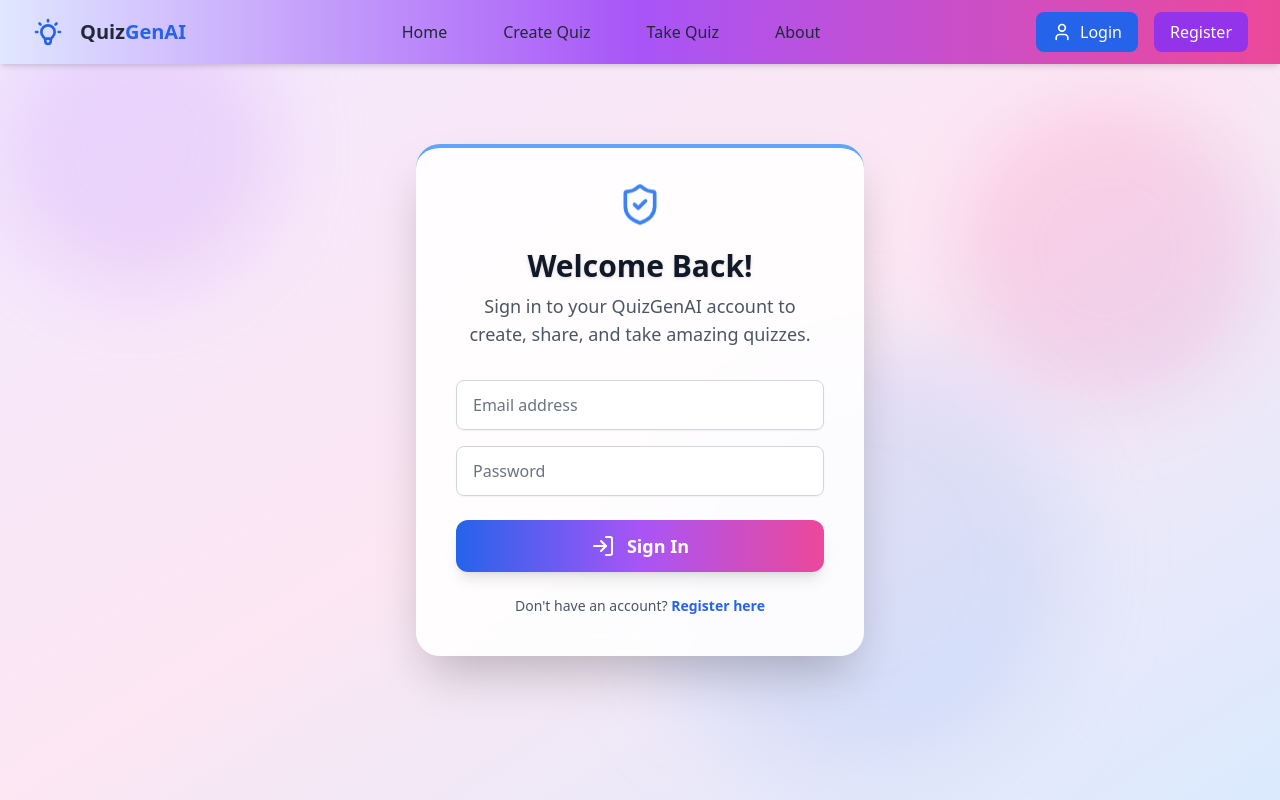
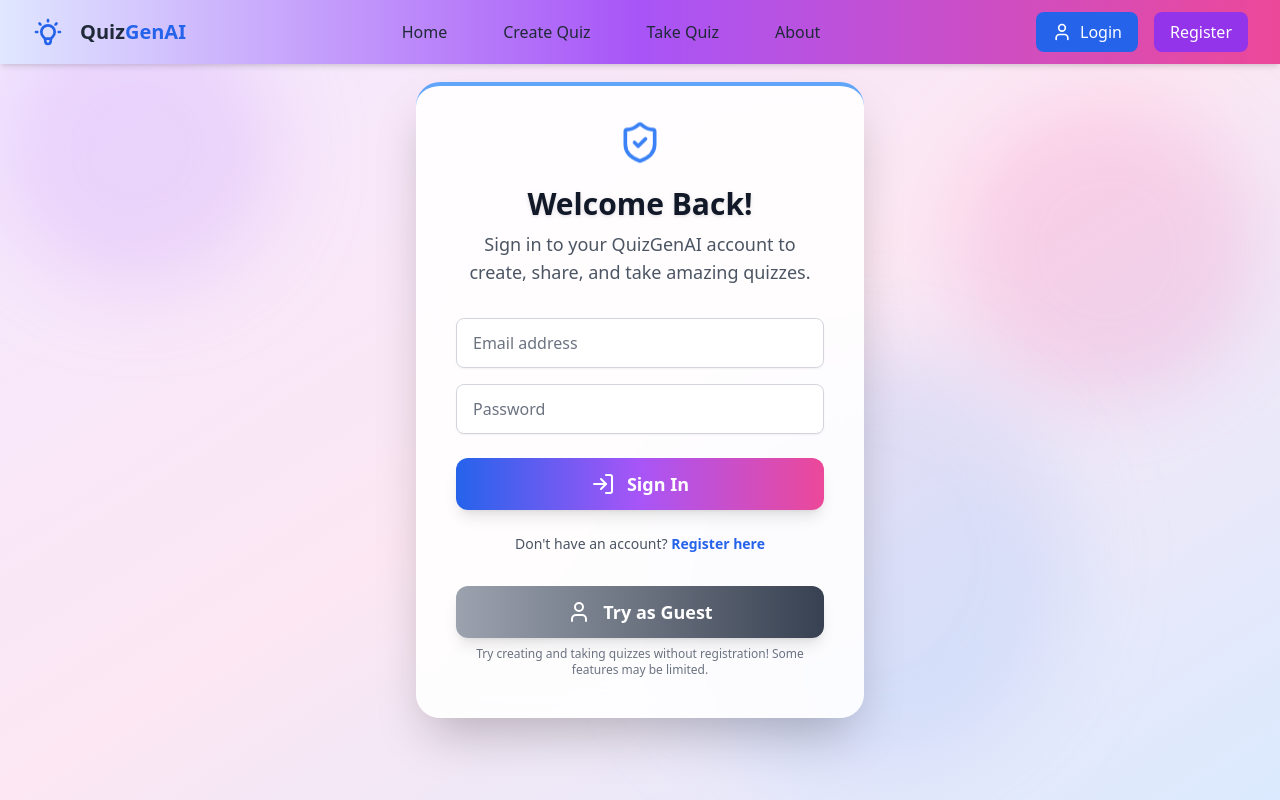
Before and after one commit to rajbhai129/QuizGenAI, a React (Create React App) app in the folder quiz-app/: page /login in a window 1280 px wide. Shown: the top 800 px of the page. Built offline with nearby package versions, Linux system fonts and the light colour scheme; no server answers.

Commit message:
try guest

```diff
--- a/quiz-app/src/components/Auth/Login.jsx
+++ b/quiz-app/src/components/Auth/Login.jsx
@@ -1,6 +1,9 @@
 import React, { useState } from 'react';
 import { useNavigate } from 'react-router-dom';
-import { LogIn, ShieldCheck } from 'lucide-react';
+import { LogIn, ShieldCheck, User } from 'lucide-react';
+
+const GUEST_EMAIL = 'guest@quizgenai.com';
+const GUEST_PASSWORD = 'guest123';
 
 const Login = () => {
   const [formData, setFormData] = useState({
@@ -9,6 +12,7 @@ const Login = () => {
   });
   const [loading, setLoading] = useState(false);
   const [error, setError] = useState('');
+  const [guestLoading, setGuestLoading] = useState(false);
   const navigate = useNavigate();
 
   const handleSubmit = async (e) => {
@@ -45,6 +49,37 @@ const Login = () => {
       setError(err.message || 'Login failed. Please try again.');
     } finally {
       setLoading(false);
+    }
+  };
+
+  const handleGuestLogin = async () => {
+    setGuestLoading(true);
+    setError('');
+    try {
+      const response = await fetch(`${process.env.REACT_APP_API_URL}/api/auth/login`, {
+        method: 'POST',
+        headers: {
+          'Content-Type': 'application/json',
+        },
+        body: JSON.stringify({ email: GUEST_EMAIL, password: GUEST_PASSWORD }),
+        mode: 'cors',
+        credentials: 'include'
+      });
+      const data = await response.json();
+      if (!response.ok) {
+        throw new Error(data.error || 'Guest login failed');
+      }
+      localStorage.setItem('token', data.token);
+      localStorage.setItem('user', JSON.stringify({
+        id: data._id,
+        username: data.username,
+        email: data.email
+      }));
+      navigate('/');
+    } catch (err) {
+      setError('Guest login failed. Please try again later.');
+    } finally {
+      setGuestLoading(false);
     }
   };
 
@@ -106,6 +141,20 @@ const Login = () => {
               </p>
             </div>
           </form>
+          {/* Try as Guest */}
+          <div className="mt-8 text-center">
+            <button
+              type="button"
+              onClick={handleGuestLogin}
+              disabled={guestLoading}
+              className="w-full flex justify-center items-center gap-2 py-3 px-4 rounded-xl text-lg font-bold bg-gradient-to-r from-gray-400 via-gray-500 to-gray-700 text-white shadow-lg hover:scale-105 hover:shadow-2xl transition-all duration-200 mb-2"
+              title="Try creating and taking quizzes without registration!"
+            >
+              <User className="h-6 w-6 mr-1" />
+              {guestLoading ? 'Loading Guest...' : 'Try as Guest'}
+            </button>
+            <p className="text-xs text-gray-500">Try creating and taking quizzes without registration! Some features may be limited.</p>
+          </div>
         </div>
       </div>
     </section>
```
